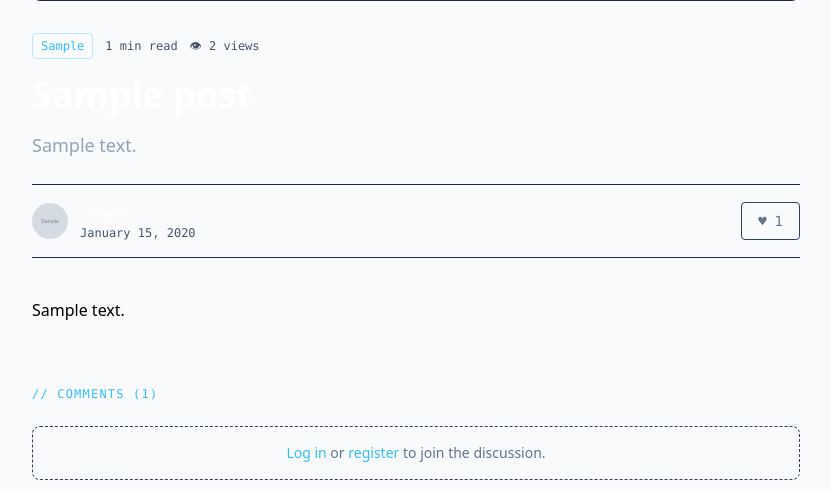
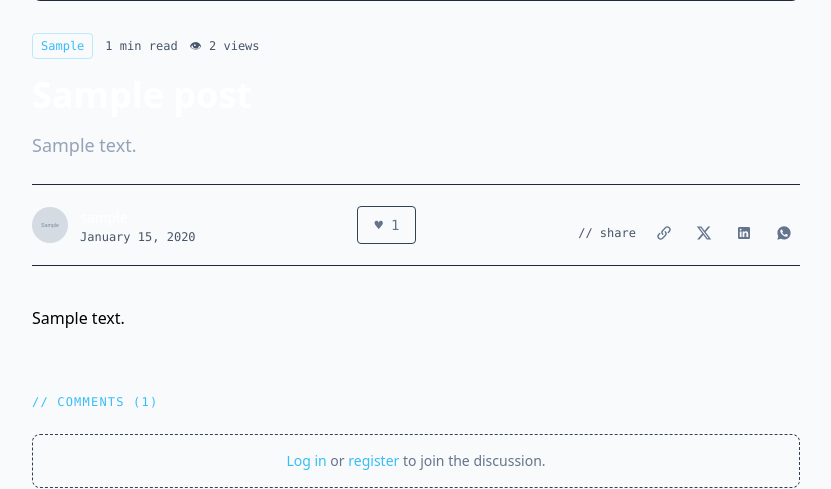
Before and after one commit to iamregha/ReghTechLab-portfolio, a Flask app: a page that uses templates/blog/post.html in a window 1280 px wide. Shown: the part 466-955 px from the top of the page, without its empty margins (224-1055 px from the left). Run offline with Flask 3, Linux system fonts and the light colour scheme; tables that the repository leaves empty hold one stand-in row (values such as "Sample post"); grey boxes marked "Sample" are stand-in pictures; some libraries are stand-ins or nearby versions.

Commit message:
feat: social share buttons, notif_type rename, cascade delete review
- Add copy-link and platform share buttons (X, LinkedIn, WhatsApp) to post.html
- Rename Notification.type to notif_type to avoid shadowing Python builtin
- Fix X share intent to use combined text param for reliable prefill
- Force https scheme on LinkedIn share URL
- Migration: notif_type rename, fresh db init/migrate/upgrade
- All 20 tests passing

```diff
--- a/portfolio/models.py
+++ b/portfolio/models.py
@@ -180,7 +180,7 @@ class Notification(db.Model):
     id         = db.Column(db.Integer, primary_key=True)
     user_id    = db.Column(db.Integer, db.ForeignKey("users.id", ondelete="CASCADE"), nullable=False)   # recipient
     actor_id   = db.Column(db.Integer, db.ForeignKey("users.id", ondelete="CASCADE"), nullable=False)   # trigger source
-    type       = db.Column(db.String(30), nullable=False)                                               # "like", "comment", or "reply"
+    notif_type = db.Column(db.String(30), nullable=False)                                               # "like", "comment", or "reply"
     post_id    = db.Column(db.Integer, db.ForeignKey("posts.id", ondelete="CASCADE"), nullable=True)
     comment_id = db.Column(db.Integer, db.ForeignKey("comments.id", ondelete="CASCADE"), nullable=True)
     is_read    = db.Column(db.Boolean, default=False)
--- a/templates/blog/post.html
+++ b/templates/blog/post.html
@@ -93,6 +93,30 @@
              {% endif %}">
        &#x2665; <span id="like-count">{{ post.like_count }}</span>
      </button>
+      <!-- Share row -->
+      <div class="flex items-center gap-2 mt-4" id="share-row"
+          data-url="{{ request.url }}"
+          data-title="{{ post.title }}">
+        <span class="text-xs font-mono text-slate-600 mr-1">// share</span>
+
+        <button id="copy-link-btn" type="button"
+                class="w-8 h-8 flex items-center justify-center rounded border-slate-700 text-slate-500 hover:border-sky-400 hover:text-sky-400 transition"
+                title="Copy link">
+          <svg class="w-4 h-4" fill="none" stroke="currentColor" stroke-width="2" viewBox="0 0 24 24"><path stroke-linecap="round" stroke-linejoin="round" d="M13.828 10.172a4 4 0 010 5.656l-4 4a4 4 0 01-5.656-5.656l1.5-1.5M10.172 13.828a4 4 0 010-5.656l4-4a4 4 0 015.656 5.656l-1.5 1.5"/></svg>
+        </button>
+
+        <button data-share="x" type="button" class="w-8 h-8 flex items-center justify-center rounded border-slate-700 text-slate-500 hover:border-sky-400 hover:text-sky-400 transition" title="Share on X">
+          <svg class="w-4 h-4" fill="currentColor" viewBox="0 0 24 24"><path d="M18.244 2.25h3.308l-7.227 8.26 8.502 11.24H16.17l-5.214-6.817L4.99 21.75H1.68l7.73-8.835L1.254 2.25H8.08l4.713 6.231zm-1.161 17.52h1.833L7.084 4.126H5.117z"/></svg>
+        </button>
+
+        <button data-share="linkedin" type="button" class="w-8 h-8 flex items-center justify-center rounded border-slate-700 text-slate-500 hover:border-sky-400 hover:text-sky-400 transition" title="Share on LinkedIn">
+          <svg class="w-4 h-4" fill="currentColor" viewBox="0 0 24 24"><path d="M19 3a2 2 0 012 2v14a2 2 0 01-2 2H5a2 2 0 01-2-2V5a2 2 0 012-2h14zM8.34 18v-8.4H5.67V18h2.67zM7 8.28c.86 0 1.4-.57 1.4-1.28-.02-.73-.54-1.28-1.38-1.28-.84 0-1.4.55-1.4 1.28 0 .71.54 1.28 1.36 1.28H7zM18.34 18v-4.83c0-2.59-1.38-3.8-3.22-3.8-1.48 0-2.15.82-2.52 1.4V9.6h-2.67s.03.75 0 8.4h2.67v-4.7c0-.25.02-.5.1-.68.2-.5.67-1.03 1.46-1.03 1.03 0 1.44.79 1.44 1.94V18h2.74z"/></svg>
+        </button>
+
+        <button data-share="whatsapp" type="button" class="w-8 h-8 flex items-center justify-center rounded border-slate-700 text-slate-500 hover:border-sky-400 hover:text-sky-400 transition" title="Share on WhatsApp">
+          <svg class="w-4 h-4" fill="currentColor" viewBox="0 0 24 24"><path d="M12.04 2C6.58 2 2.13 6.45 2.13 11.91c0 1.75.46 3.45 1.32 4.95L2 22l5.28-1.39c1.44.79 3.07 1.2 4.75 1.2h.01c5.46 0 9.91-4.45 9.91-9.91C21.96 6.45 17.5 2 12.04 2zm5.77 14.1c-.24.68-1.4 1.3-1.93 1.38-.5.08-1.11.11-1.79-.11-.41-.13-.94-.31-1.62-.6-2.85-1.23-4.71-4.1-4.85-4.29-.14-.19-1.16-1.54-1.16-2.94s.73-2.08.99-2.37c.26-.28.57-.35.76-.35.19 0 .38 0 .55.01.18.01.41-.07.64.49.24.57.81 1.98.88 2.12.07.14.12.31.02.5-.09.19-.14.31-.28.48-.14.16-.29.36-.42.49-.14.13-.28.28-.12.55.16.27.71 1.17 1.52 1.9 1.05.94 1.93 1.23 2.2 1.37.27.14.43.12.59-.07.16-.19.68-.79.87-1.06.18-.27.36-.22.61-.13.25.09 1.6.75 1.87.89.27.14.45.2.51.32.07.11.07.65-.17 1.33z"/></svg>
+        </button>
+      </div>
    </div>
  </div>
 
@@ -297,5 +321,29 @@
  function toggleReply(id) {
    document.getElementById('reply-form-' + id).classList.toggle('hidden');
  }
+ // ── Copy link ──────────────────────────────────────────
+(function(){
+  const row = document.getElementById('share-row');
+  if(!row) return;
+  const url = row.dataset.url;
+  const title = row.dataset.title;
+
+  document.getElementById('copy-link-btn').onclick = async () => {
+    await navigator.clipboard.writeText(url);
+    const b = document.getElementById('copy-link-btn');
+    const old = b.title; b.title = 'Copied!'; setTimeout(()=>b.title=old,1500);
+  };
+
+  row.querySelectorAll('[data-share]').forEach(btn=>{
+    btn.onclick = () => {
+      const type = btn.dataset.share;
+      let shareUrl = '';
+      if(type==='x') shareUrl = `https://x.com/intent/tweet?text=${encodeURIComponent(title)}&url=${encodeURIComponent(url)}`;
+      if(type==='linkedin') shareUrl = `https://www.linkedin.com/sharing/share-offsite/?url=${encodeURIComponent(url)}`;
+      if(type==='whatsapp') shareUrl = `https://wa.me/?text=${encodeURIComponent(title + ' - ' + url)}`;
+      window.open(shareUrl, '_blank', 'width=600,height=500,noopener');
+    };
+  });
+})();
 </script>
 {% endblock %}
--- a/templates/user/notifications.html
+++ b/templates/user/notifications.html
@@ -12,7 +12,7 @@
        class="block p-4 border-slate-800 rounded-lg hover:border-sky-400/50 transition bg-slate-900">
       <p class="text-slate-300 text-sm">
         <span class="text-white font-medium">{{ n.actor.username }}</span>
-        {% if n.type == 'like' %}
+        {% if n.notif_type == 'like' %}
           liked your post
         {% else %}
           replied to your comment
```
Also changed, not shown: migrations/versions/3b5282ece76a_initial_with_notif_type_and_cascade.py (renamed from migrations/versions/77ce55a51d81_initial_migration_with_explicit_naming_.py, +14 -5 lines), migrations/versions/e60f53cc9b34_add_post_views_table.py (deleted, +0 -35 lines).
